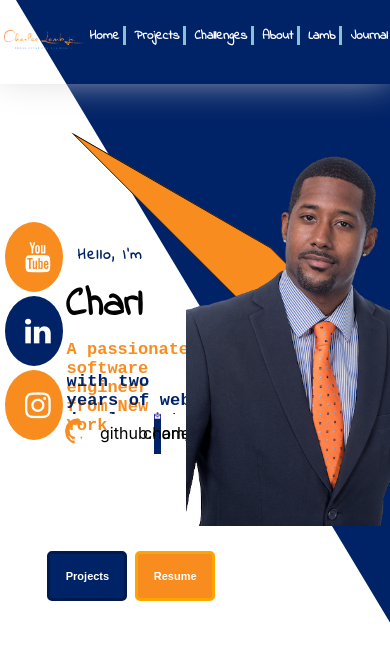
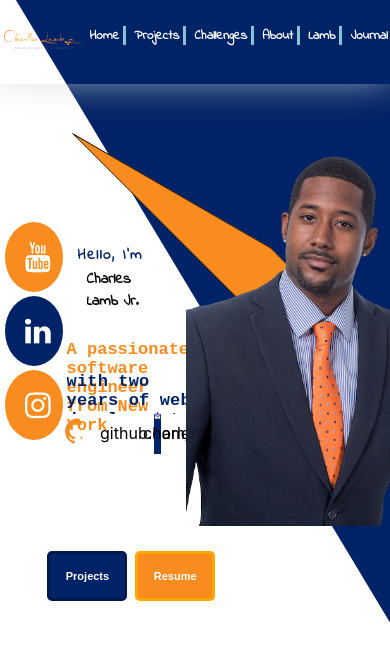
Before and after one commit to cyberstizz/charleslambjr, a React (Create React App) app: page / in a window 390 px wide. Shown: the top 658 px of the page. Built offline with nearby package versions, Linux system fonts and the light colour scheme; a web font is replaced by a local one.

Commit message:
resized the name on the home page

```diff
--- a/src/App.css
+++ b/src/App.css
@@ -736,10 +736,10 @@ overflow: hidden;
 .name{
   height: 8vh;
   width: 20vw;
-  margin-top: 6rem;
-  margin-left: 9.6vw;
+  margin-top: 5.5rem;
+  margin-left: 15vw;
   font-family: 'Indie Flower', cursive;
-  font-size: 40px;
+  font-size: 15px;
   font-weight: bolder;
 }
 
```
